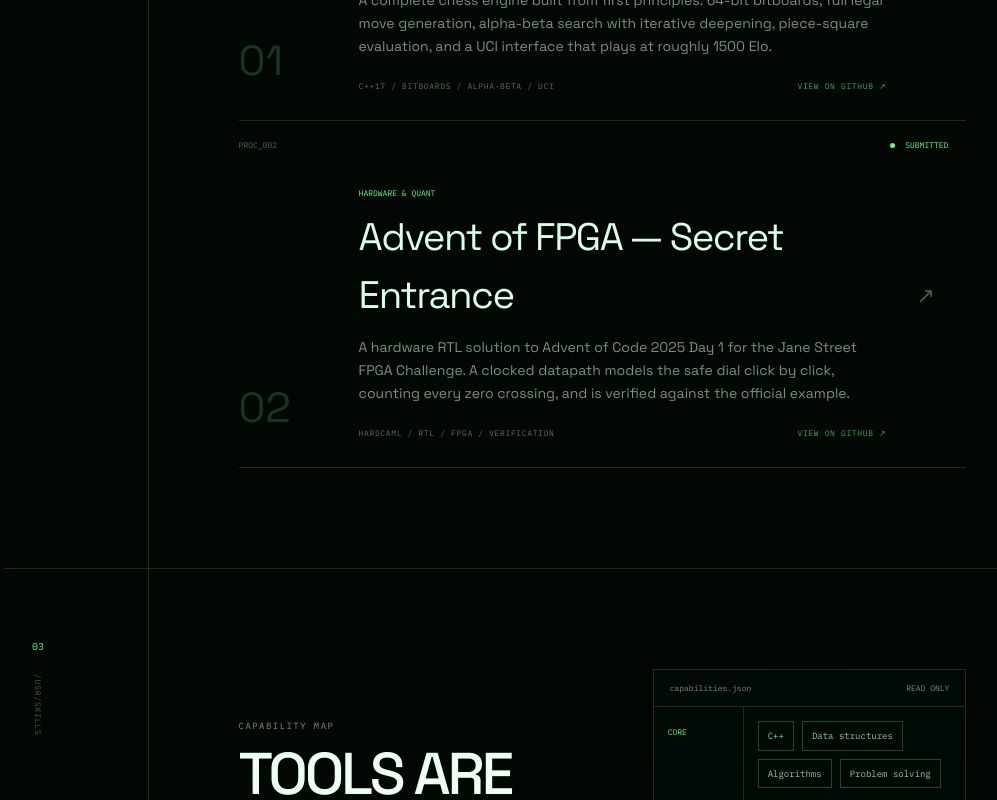
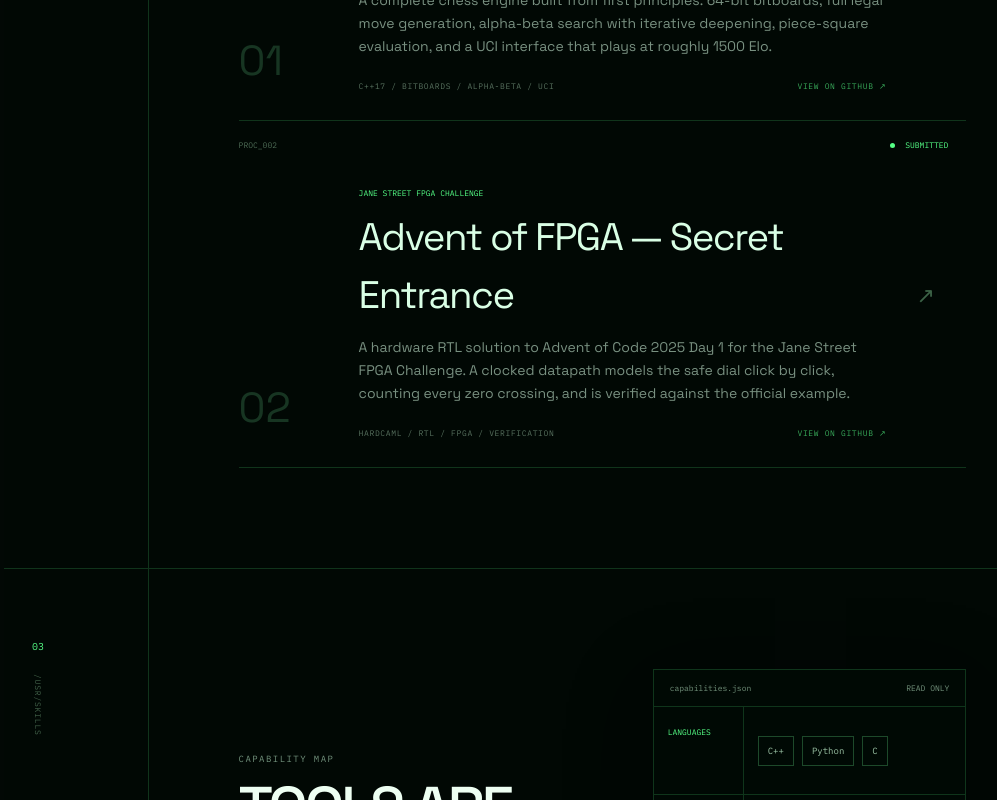
Before and after one commit to harshvardhan-bablani/portfolio, a React (Vite) app: page / in a window 1280 px wide. Shown: the part 2000-2800 px from the top of the page, without its empty margins (224-1221 px from the left). Built offline with nearby package versions, Linux system fonts and the light colour scheme; the HTML template or start-up script is replaced by a standard one.

Commit message:
Update project highlight, achievements, and skills

```diff
--- a/src/App.tsx
+++ b/src/App.tsx
@@ -34,19 +34,34 @@ const projects = [
     stack: "HARDCAML / RTL / FPGA / VERIFICATION",
     description:
       "A hardware RTL solution to Advent of Code 2025 Day 1 for the Jane Street FPGA Challenge. A clocked datapath models the safe dial click by click, counting every zero crossing, and is verified against the official example.",
-    signal: "Hardware & quant",
+    signal: "Jane Street FPGA Challenge",
     url: "https://github.com/harshvardhan-bablani/Jane-Street-Advent-Of-FPGA",
   },
 ]
 
 const skillGroups = [
-  ["CORE", ["C++", "Data structures", "Algorithms", "Problem solving"]],
+  ["LANGUAGES", ["C++", "Python", "C"]],
   [
-    "SYSTEM",
-    ["Systems programming", "Memory & performance", "Software engineering"],
+    "CORE CS",
+    [
+      "Data structures & algorithms",
+      "OOP",
+      "Computer architecture",
+      "Competitive programming",
+    ],
   ],
-  ["TOOLS", ["Python", "Git", "Hardcaml", "Competitive programming"]],
-  ["INTEREST", ["Quantitative finance", "Backtesting", "RTL / FPGA"]],
+  ["SYSTEMS", ["Linux", "Git & GitHub", "GCC / g++", "Hardcaml / RTL"]],
+  [
+    "QUANT",
+    [
+      "NumPy",
+      "pandas",
+      "Probability & statistics",
+      "Linear algebra",
+      "Backtesting",
+      "Financial data analysis",
+    ],
+  ],
 ]
 
 function MatrixRain({ intense }: { intense: boolean }) {
@@ -158,7 +173,7 @@ function Terminal() {
       projects:
         "2 processes found: binary_chess_engine, advent_of_fpga. Scroll to /SYS/PROCESSES.",
       achievements:
-        "IMC Prosperity 4: 726/30,706 | Huawei ICPC Online Challenge 2026: 379/~34,000",
+        "IMC Prosperity 4: 726/30,706 | Huawei ICPC Online Challenge 2026: 379/~34,000 | Codeforces peak: 1202",
       whoami: "visitor@harsh-os — curious operator with terminal access",
       matrix: "Wake up, operator. Hidden render mode unlocked.",
     }
@@ -599,6 +614,19 @@ export default function App() {
                 </div>
                 <small>APPROX. TOP 1.1% OF PARTICIPANTS</small>
               </article>
+              <article className="achievement-wide">
+                <div className="achievement-code">CF:1202</div>
+                <p>COMPETITIVE PROGRAMMING</p>
+                <h3>Codeforces</h3>
+                <div className="rank">
+                  <strong>1202</strong>
+                  <span>PEAK RATING</span>
+                </div>
+                <div className="rank-line">
+                  <i style={{ width: "50%" }} />
+                </div>
+                <small>RATING SCALE / 2400 &middot; PUPIL TIER</small>
+              </article>
             </div>
           </div>
         </section>
--- a/src/index.css
+++ b/src/index.css
@@ -130,6 +130,9 @@ h2 { color: #edfff2; font-size: clamp(35px,4.6vw,70px); font-weight: 500; letter
 .rank-line { height: 2px; background: #122c1a; margin: 28px 0 11px; }
 .rank-line i { display: block; height: 100%; background: var(--green); box-shadow: 0 0 8px var(--green); }
 .achievement-grid small { color: var(--muted); font-size: 8px; }
+@media (min-width: 981px) {
+  .achievement-grid .achievement-wide { grid-column: span 2; }
+}
 
 .terminal-section .section-content { padding-top: 80px; padding-bottom: 80px; }
 .terminal { max-width: 940px; margin: auto; border: 1px solid #225530; background: rgba(1,8,4,.95); box-shadow: 0 25px 90px rgba(0,0,0,.5),0 0 60px rgba(85,255,134,.04); }
```
